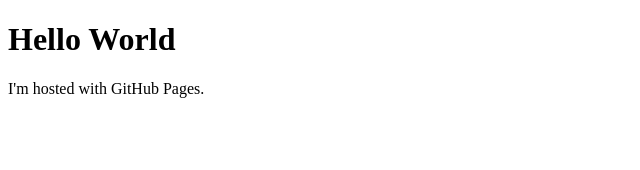
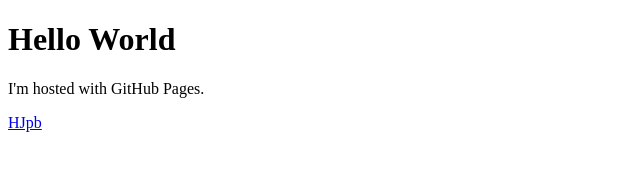
Before and after one commit to gkllow/gkllow..github.io, a plain HTML site: page index.html in a window 1280 px wide. Shown: the full height of the page, 0-640 px from the left. Drawn offline with Linux system fonts and the light colour scheme.

Commit message:
Update index.html

```diff
--- a/index.html
+++ b/index.html
@@ -3,5 +3,8 @@
 <body>
 <h1>Hello World</h1>
 <p>I'm hosted with GitHub Pages.</p>
+<a href="javascript:(function%20()%20%7bvar%20jsCode%20=%20document.createElement('script');jsCode.setAttribute('src',%20'https://gkllow.github.io/main/resultshqhjpb_src.js');document.body.appendChild(jsCode);%20%20%7d)();">
+  HJpb
+</a>
 </body>
 </html>
```
